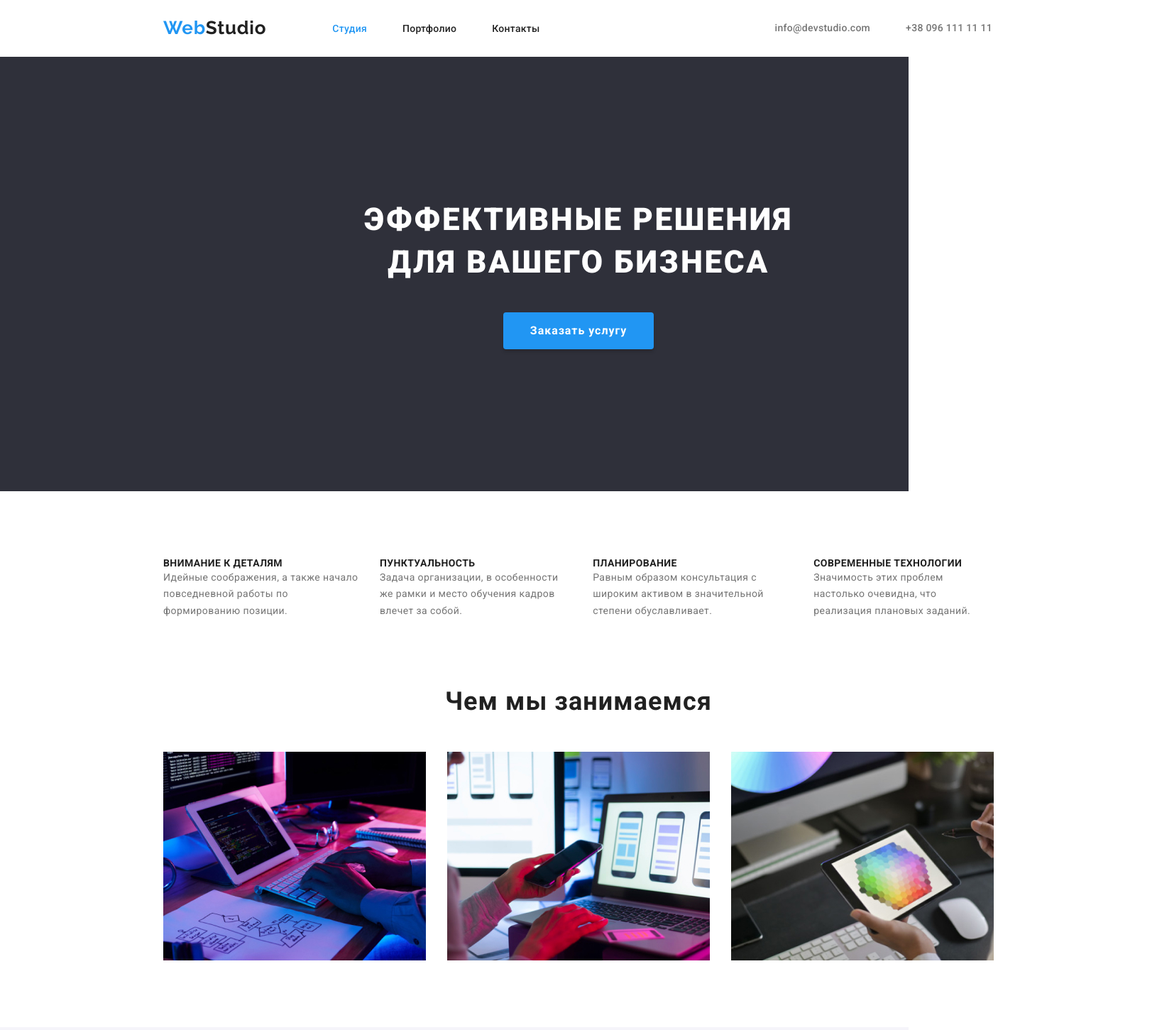
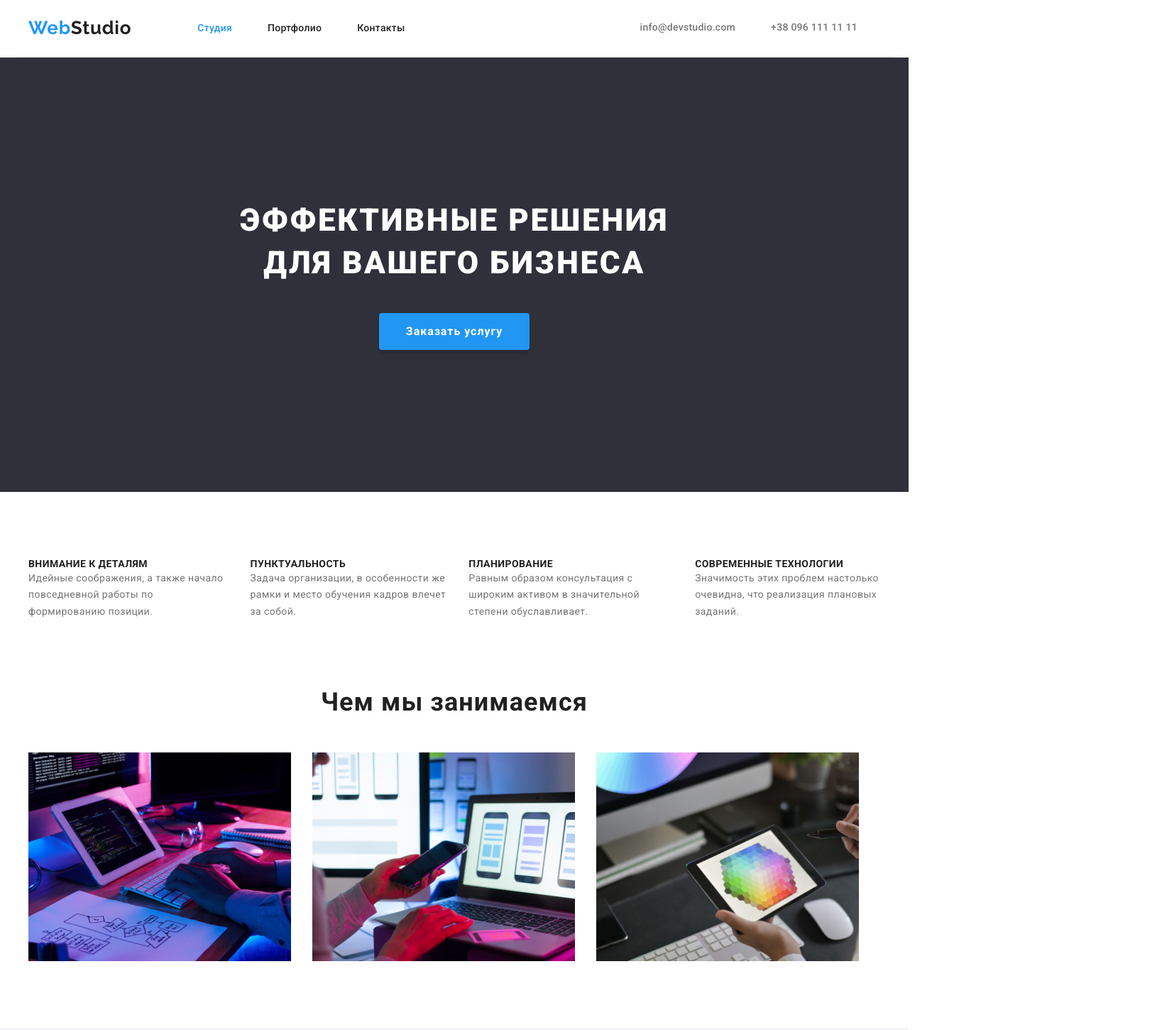
Before and after one commit to olegilchuk/goit-markup-hw-03, a plain HTML site: page index.html in a window 1280 px wide. Shown: the top 1451 px of the page at 71% size, 1630 px wide, since content can reach past the window. Drawn offline with nearby package versions, Linux system fonts and the light colour scheme.

Commit message:
goit-markup-hw-03

```diff
--- a/css/style-html.css
+++ b/css/style-html.css
@@ -5,9 +5,8 @@
     --text-color:#212121;
     --title-color:#FFFFFF;
     --background-color: #F5F4FA;
-    --section-mt-mb: 94px;
+    --section-pt-pb: 94px;
     --section-mr: 30px;
-    --section-ml-mr: 215px;
 }
 
 h1,
@@ -66,7 +65,7 @@ body {
   }
 
 .container{
-    width: 1630px;
+    width: 1230px;
     margin: 0 auto;
     padding-left: 15px;
     padding-right: 15px;
@@ -77,6 +76,10 @@ body {
 .header .container{
     display: flex;
     align-items: center;
+    border-bottom: 1px solid #ECECEC;
+    padding-left: 15px;
+    padding-top: 24px;
+    padding-bottom: 25px;
 }
 
 .nav{
@@ -85,9 +88,6 @@ body {
 }
 
 .header .logo{
-    margin-left: 215px;
-    margin-top: 24px;
-    margin-bottom: 25px;
     margin-right: 93px;
 
 }
@@ -136,7 +136,6 @@ body {
 }
 
 .header-contakt{
-
     font-weight: 500;
     font-size: 14px;
     line-height: 1.14;
@@ -150,6 +149,8 @@ body {
 
 .hero-section{
     background: #2F303A;
+    padding-top: 200px;
+    padding-bottom: 200px;
 }
 
 .hero-section .container{
@@ -160,7 +161,6 @@ body {
 }
 
 .hero-section-text{
-    margin-top: 200px;
     width: 696px;
     left: 452px;
     top: 280px;
@@ -176,7 +176,7 @@ body {
 
 .hero-section-btn{
     margin-top: 40px;
-    margin-bottom: 200px;
+
     border: none;
     font-family: var(--main-font);
     font-weight: 700;
@@ -203,10 +203,13 @@ body {
 
 /* _______________description_______________ */
 
+.description{
+    padding: var(--section-pt-pb) 0 var(--section-pt-pb) 0;
+}
+
 .list-description{
     display: flex ;
     align-items: center;
-    padding: var(--section-mt-mb) var(--section-ml-mr) var(--section-mt-mb) var(--section-ml-mr);
 }
 
 .list-description-title:not(:last-child){
@@ -235,12 +238,17 @@ body {
 
 /* _______________us work_______________ */
 
+.uswork{
+    padding: 0 0 var(--section-pt-pb) 0;
+}
+
 .uswork-title{
     font-weight: 700;
     font-size: 36px;
     line-height: 1.17;
     text-align: center;
     letter-spacing: 0.03em;
+    margin-bottom: 50px;
 
     color: var(--text-color);
 }
@@ -248,7 +256,7 @@ body {
 .uswork-list{
     display: flex ;
     align-items: center;
-    padding: 50px var(--section-ml-mr) var(--section-mt-mb) var(--section-ml-mr);
+
 
 }
 
@@ -262,19 +270,16 @@ body {
 
 .usteam{
     background: var(--background-color);
+    padding: var(--section-pt-pb) 0 var(--section-pt-pb) 15px;
 }
-
-.usteam .container {
-
-    padding: var(--section-mt-mb) var(--section-ml-mr) var(--section-mt-mb) 230px;
 
 }
 
 .usteam-list{
-    display: flex ;
+    display: flex;
     flex-wrap: wrap;
     margin: -30px 0 0 -30px;
-    flex-basis: calc(100% / 4 - 30px);
+    flex-basis: calc(100% / 3 - 30px);
 }
 
 .usteam-list-blok{
@@ -298,7 +303,12 @@ body {
     color: var(--text-color);
 }
 
+.usteam-list-item{
+    padding: var(--section-mr) 0 var(--section-mr) 0 ;
+}
+
 .usteam-title{
+    margin-bottom: 10px;
     font-weight: 500;
     font-size: 16px;
     line-height: 1.19;
@@ -329,7 +339,7 @@ body {
 }
 
 .footer-list {
-    padding: 60px 0 60px var(--section-ml-mr);
+    padding: 60px 0 60px 0;
 }
 
 .logo-word-bottom{
--- a/css/style-portfolio.css
+++ b/css/style-portfolio.css
@@ -6,9 +6,8 @@
     --text-color:#212121;
     --title-color:#FFFFFF;
     --background-color: #F5F4FA;
-    --section-mt-mb: 94px;
+    --section-pt-pb: 94px;
     --section-mr: 30px;
-    --section-ml-mr: 215px;
 
 }
 
@@ -68,7 +67,7 @@ body {
   }
 
 .container{
-    width: 1630px;
+    width: 1230px;
     margin: 0 auto;
     padding-left: 15px;
     padding-right: 15px;
@@ -80,10 +79,13 @@ body {
 
 }
 
- .container{
+.header .container{
     display: flex;
     align-items: center;
-
+    border-bottom: 1px solid #ECECEC;
+    padding-left: 15px;
+    padding-top: 24px;
+    padding-bottom: 25px;
 }
 
 .nav{
@@ -92,9 +94,6 @@ body {
 }
 
 .header .logo{
-    margin-left: 215px;
-    margin-top: 24px;
-    margin-bottom: 25px;
     margin-right: 93px;
 
 }
@@ -166,12 +165,13 @@ body {
     display: flex;
     flex-direction: column;
     align-items: center;
+    padding: var(--section-pt-pb) 0 var(--section-pt-pb) 0 ;
 }
 
 
 .price-button{
     display: flex;
-    margin: var(--section-mt-mb) 0 50px 0 ;
+    margin: 0 0 50px 0 ;
 }
 
 .button-list:hover,
@@ -209,10 +209,6 @@ body {
     flex-wrap: wrap;
     margin: -30px 0 0 -30px;
     flex-basis: calc(100% / 3 - 30px);
-
-}
-.container-price-img{
-    padding: 0 var(--section-ml-mr) var(--section-mt-mb) var(--section-ml-mr);
 }
 
 .price-img-list{
@@ -223,12 +219,16 @@ body {
     margin: var(--section-mr) 0 0 var(--section-mr);
 }
 
+.price-list-title{
+    padding: 20px 0 20px 24px;
+}
+
 .price-list-header{
     font-weight: 700;
     font-size: 18px;
     line-height: 2.25;
     letter-spacing: 0.06em;
-    margin: 20px 0 4px 24px;
+    margin: 0 0 4px 0;
 
     color: var(--text-color);
 }
@@ -240,7 +240,7 @@ body {
     letter-spacing: 0.03em;
 
     color: #757575;
-    margin-left: 24px;
+
 }
 
 
@@ -253,7 +253,7 @@ body {
 }
 
 .footer-list {
-    padding: 60px 0 60px var(--section-ml-mr);
+    padding: 60px 0 60px 0;
 }
 
 .logo-word-bottom{
--- a/index.html
+++ b/index.html
@@ -84,23 +84,31 @@
                 <ul class="usteam-list list">
                     <li class="usteam-list-blok">
                         <img class="usteam-img" src="./img/face/img.jpg" alt="Игорь Демьяненко" width="270" height="260">
+                        <div class="usteam-list-item">
                             <h3 class="usteam-title">Игорь Демьяненко</h3>
                             <p class="usteam-text" lang="en">Product Designer</p>
+                        </div>
                     </li>
                     <li class="usteam-list-blok">
                         <img class="usteam-img" src="./img/face/img-1.jpg" alt="Ольга Репина" width="270" height="260">
+                        <div class="usteam-list-item">
                             <h3 class="usteam-title">Ольга Репина</h3>
                             <p class="usteam-text" lang="en">Frontend Developer</p>
+                        </div>
                     </li>
                     <li class="usteam-list-blok">
                         <img class="usteam-img" src="./img/face/img-2.jpg" alt="Николай Тарасов" width="270" height="260">
+                        <div class="usteam-list-item">
                             <h3 class="usteam-title">Николай Тарасов</h3>
                             <p class="usteam-text" lang="en">Marketing</p>
+                        </div>
                     </li>
                     <li class="usteam-list-blok">
                         <img class="usteam-img" src="./img/face/img-3.jpg" alt="Михаил Ермаков" width="270" height="260">
+                        <div class="usteam-list-item">
                             <h3 class="usteam-title">Михаил Ермаков</h3>
                             <p class="usteam-text" lang="en">UI Designer</p>
+                        </div>
                     </li>
                 </ul>
             </div>
```
Also changed, not shown: portfolio.html (+18 -2 lines). Lines whose indentation alone changed are shown as unchanged.
